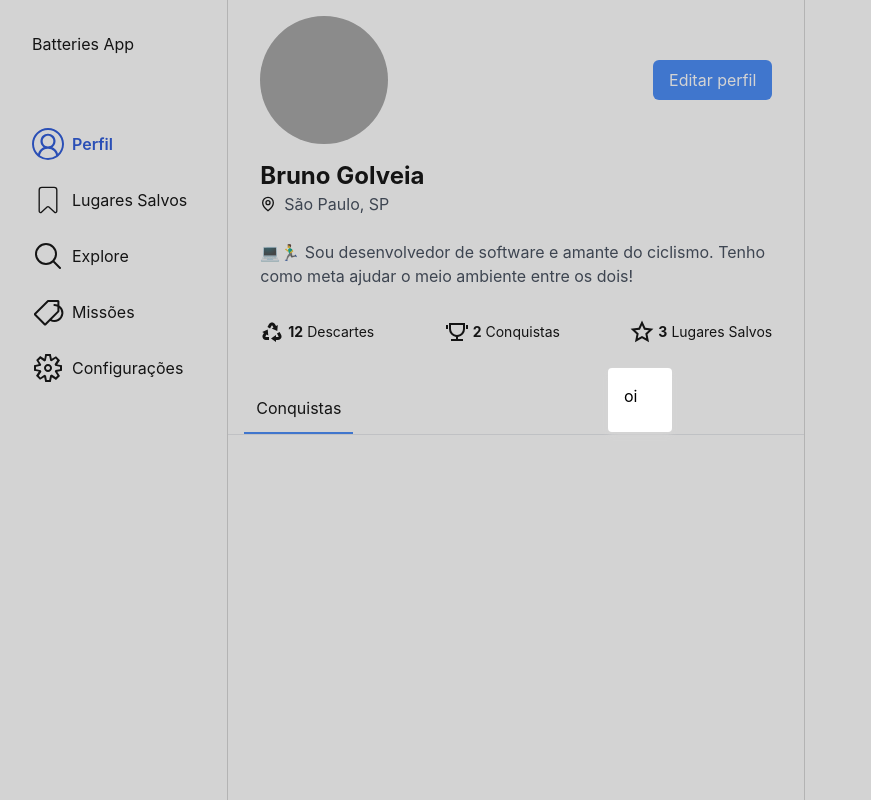
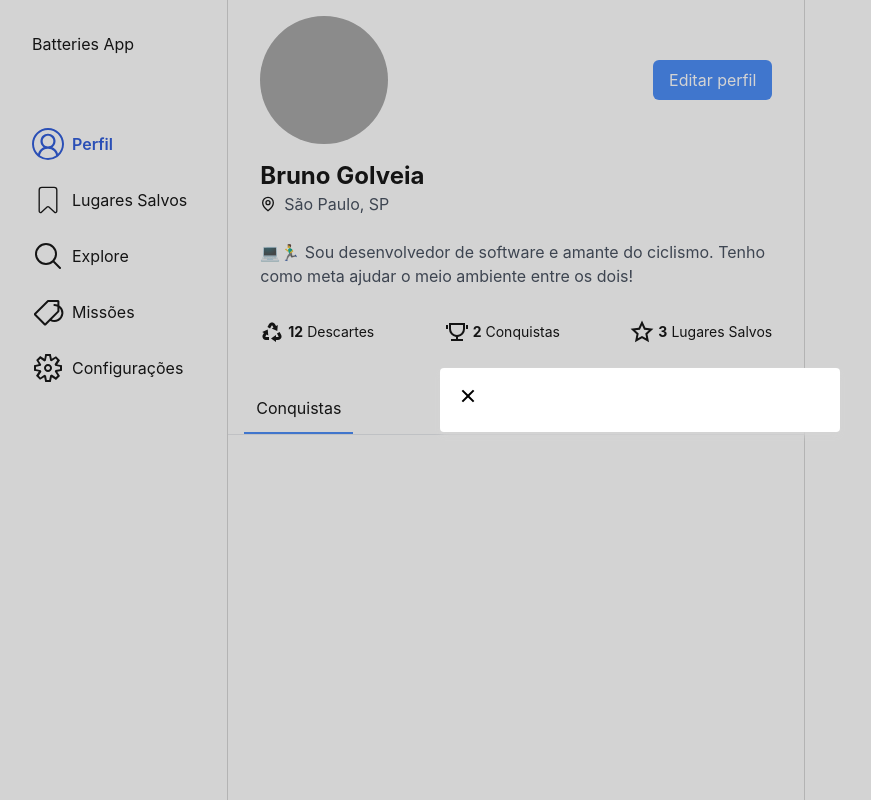
Before and after one commit to danielcorreia-dev/batteries-project, a Next.js app: page /sistema/usuario/perfil in a window 1280 px wide. Both pictures are taken after a click on the button "Editar perfil". Shown: the whole page, without its empty margins (0-871 px from the left). Built offline with nearby package versions, Linux system fonts and the light colour scheme; grey boxes are pictures that could not be loaded.

Commit message:
buildup: edit profile component

```diff
--- a/components/user/EditProfile.tsx
+++ b/components/user/EditProfile.tsx
@@ -1,19 +1,33 @@
-import classNames from "classnames";
-import { FC, forwardRef } from "react";
-
+import classNames from 'classnames';
+import { FC, forwardRef } from 'react';
+import { RiCloseLine } from 'react-icons/ri';
 interface EditProps {
   isActive: boolean;
   forwardRef: any;
+  avatar?: string;
+  name?: string;
+  location?: string;
+  bio?: string;
 }
 
-const EditProfile: FC<EditProps> = ({ isActive, forwardRef}) => {
+const EditProfile: FC<EditProps> = ({ isActive, forwardRef }) => {
+
 
   return (
-  <div className={classNames('flex justify-center items-center fixed left-0 top-0 w-full h-full z-50 bg-neutral-600 bg-opacity-25', {'hidden': isActive === false})}>
-    <div ref={forwardRef} className="h-16 w-16 bg-white shadow-md shadow-neutral-300 rounded p-4">
-      <h1>oi</h1>
+    <div
+      className={classNames(
+        'flex justify-center items-center fixed left-0 top-0 w-full h-full z-50 bg-neutral-600 bg-opacity-25',
+        { hidden: isActive === false }
+      )}
+    >
+      <div
+        ref={forwardRef}
+        // Temporary width
+        className="h-16 w-[400px] max-w-2xl bg-white shadow-md shadow-neutral-300 rounded p-4"
+      >
+        <RiCloseLine size={24}/>
+      </div>
     </div>
-  </div>
   );
 };
 
--- a/components/user/ProfileMain.tsx
+++ b/components/user/ProfileMain.tsx
@@ -25,10 +25,10 @@ const IconInfo: FunctionComponent<IconProps> = ({ Icon, points, label }) => {
 };
 
 interface ProfileProps {
-  avatar: string;
+  avatar?: string;
   name: string;
-  location: string;
-  bio: string;
+  location?: string;
+  bio?: string;
   points?: number;
   achievments?: number;
   savedPlaces?: number;
@@ -46,11 +46,11 @@ const ProfileMain = ({
   const [editProfile, setEditProfile] = useState(false);
   const [activeTabIndex, setActiveTabIndex] = useState(0);
 
-  const editRef = useRef(null);
+  const editRef = useRef<HTMLHeadingElement>(null);
 
   useEffect(() => {
     let handleOutsideClick = (e:MouseEvent) => {
-      if(!editRef.current.contains(e.target)){
+      if(!editRef.current.contains(e.target) && editRef.current !== null){
         setEditProfile(false);
       }
     }
```
